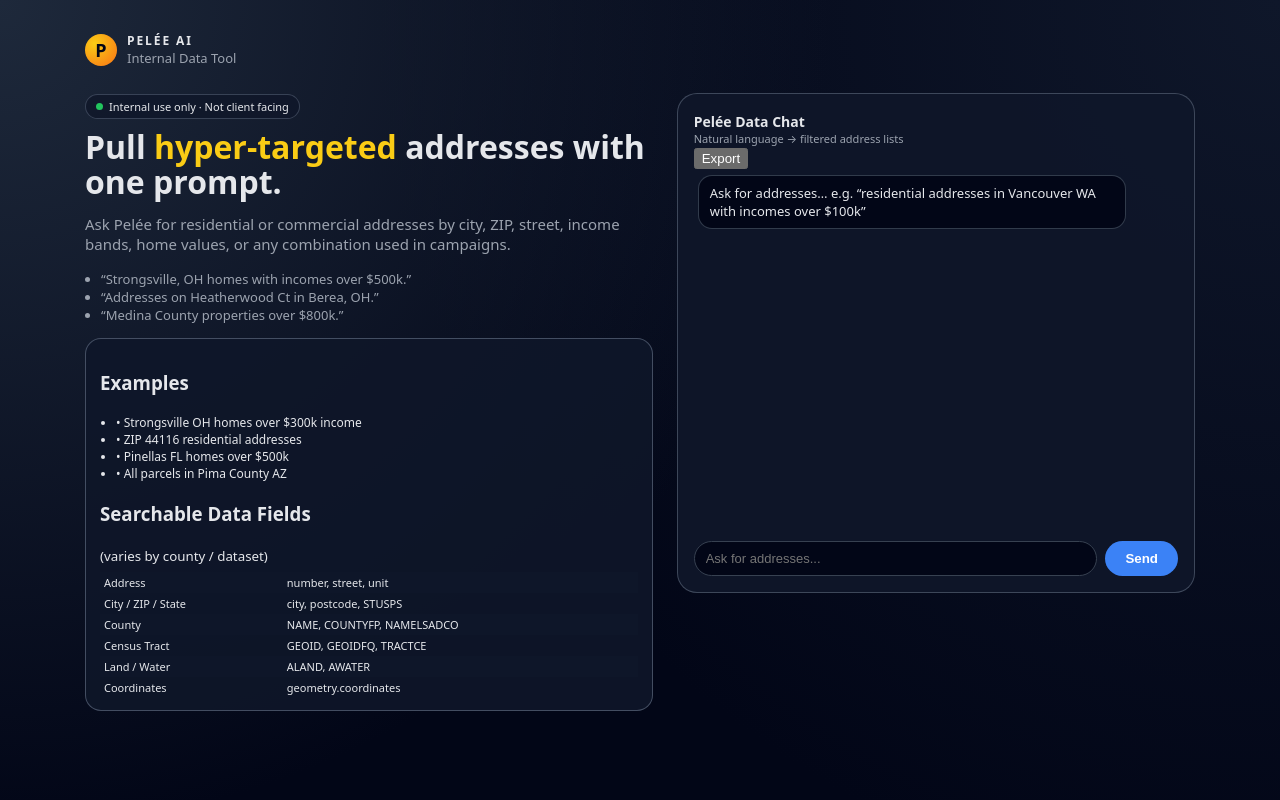
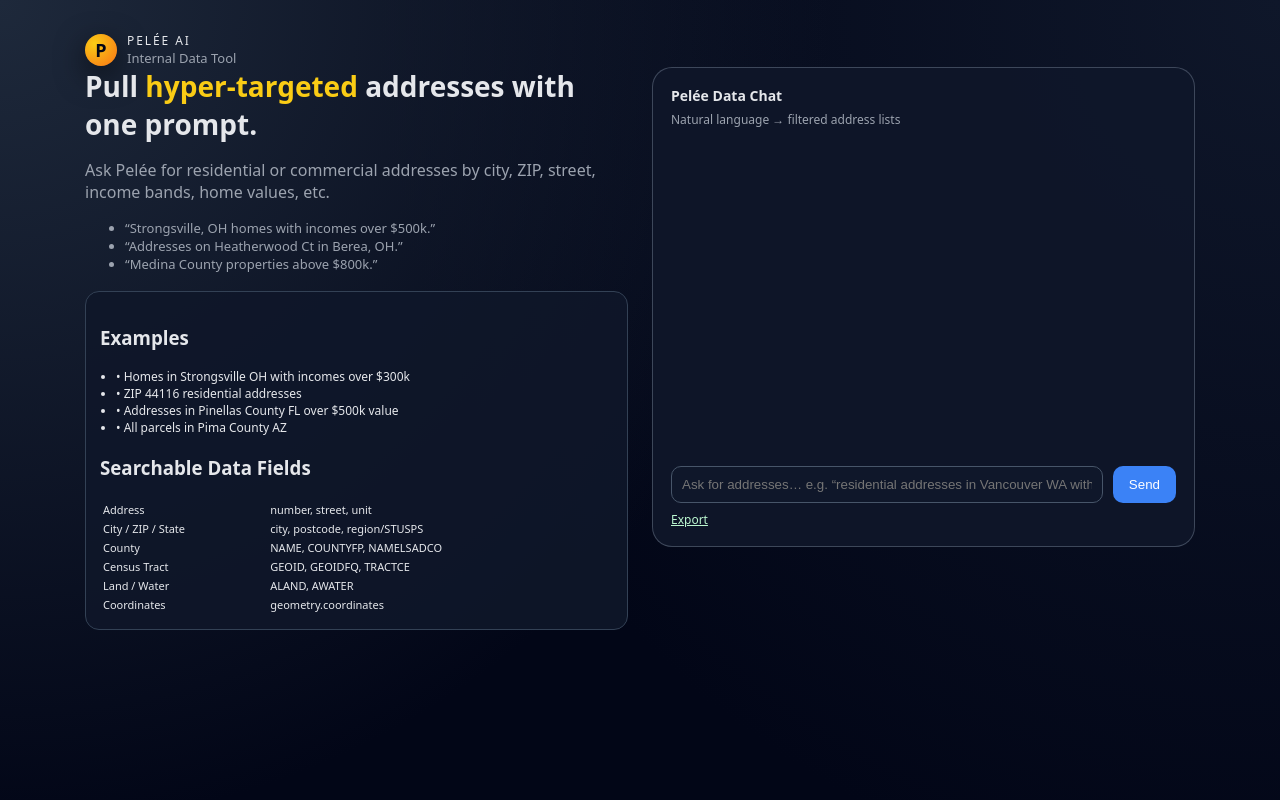
Before and after one commit to ccjackb22/Pelee.Residential, a Flask app: page / in a window 1280 px wide. Run offline with Flask 3, Linux system fonts and the light colour scheme; the visitor is signed in with stand-in values (Sample User, id 1).

Commit message:
Revise index.html for layout and style enhancements
Refactor HTML structure and styles for improved layout and readability.

```diff
--- a/templates/index.html
+++ b/templates/index.html
@@ -6,218 +6,171 @@
     <style>
         :root { color-scheme: dark; }
         * { box-sizing: border-box; }
+
         body {
             margin: 0;
             min-height: 100vh;
-            font-family: system-ui, -apple-system, BlinkMacSystemFont, "Segoe UI", sans-serif;
+            font-family: system-ui, sans-serif;
             background:
                 radial-gradient(circle at top left, #1e293b 0, transparent 55%),
                 radial-gradient(circle at top right, #0f172a 0, #020617 60%);
             color: #e5e7eb;
         }
+
         .page { max-width: 1150px; margin: 0 auto; padding: 32px 20px 40px; }
 
-        /* HEADER */
-        header {
-            display: flex; align-items: center; justify-content: space-between;
-            margin-bottom: 26px;
-        }
+        /* ----- HEADER ----- */
         .brand { display: flex; align-items: center; gap: 10px; }
         .brand-logo {
             width: 32px; height: 32px; border-radius: 999px;
             background: radial-gradient(circle at 30% 30%, #facc15, #f97316);
             display: flex; align-items: center; justify-content: center;
             font-weight: 800; font-size: 18px; color: #020617;
+            box-shadow: 0 10px 30px rgba(0,0,0,0.6);
         }
-        .brand-text { display: flex; flex-direction: column; }
-        .brand-name { font-weight: 600; letter-spacing: 0.16em; text-transform: uppercase; font-size: 12px; }
-        .brand-tagline { font-size: 13px; color: #9ca3af; }
+        .brand-name { font-size: 12px; letter-spacing: 0.16em; text-transform: uppercase; }
 
-        /* HERO */
-        .hero { display: grid; grid-template-columns: 1.15fr 1.05fr; gap: 24px; }
-        @media (max-width: 900px) { .hero { grid-template-columns: 1fr; } }
+        /* ----- LAYOUT ----- */
+        .hero { display: grid; grid-template-columns: 1fr 1fr; gap: 24px; }
+        .left-card { background: rgba(15,23,42,0.9); padding: 14px; border-radius: 14px; border: 1px solid #334155; }
 
-        .pill {
-            display: inline-flex; align-items: center; gap: 6px;
-            padding: 4px 10px; border-radius: 999px;
-            background: rgba(15,23,42,0.8);
-            border: 1px solid rgba(148,163,184,0.3);
-            font-size: 11px;
+        /* ----- CHAT UI ----- */
+        .chat-card {
+            height: 480px; display: flex; flex-direction: column;
+            background: rgba(15,23,42,0.95);
+            border-radius: 20px; padding: 18px;
+            border: 1px solid rgba(148,163,184,0.35);
         }
-        .pill-dot { width: 7px; height: 7px; border-radius: 999px; background: #22c55e; }
-
-        .hero-copy h1 { font-size: 32px; margin: 10px 0; line-height: 1.1; }
-        .hero-copy h1 span { color: #facc15; }
-        .hero-copy p { color: #9ca3af; font-size: 15px; margin-bottom: 16px; }
-        .hero-bullets { padding-left: 16px; color: #9ca3af; font-size: 13px; }
-
-        /* LEFT CARD */
-        .left-card {
-            background: rgba(15,23,42,0.9);
-            border-radius: 16px;
-            padding: 12px 14px;
-            border: 1px solid rgba(148,163,184,0.4);
-            margin-top: 14px;
-        }
-        .examples-list { padding-left: 16px; font-size: 12px; }
-
-        .fields-table { width: 100%; font-size: 11px; border-collapse: collapse; margin-top: 6px; }
-        .fields-table td { padding: 3px 4px; }
-        .fields-table tr:nth-child(odd) { background: rgba(15,23,42,0.9); }
-        .fields-label { width: 34%; color: #e5e7eb; font-weight: 500; }
-
-        /* CHAT CARD */
-        .chat-card {
-            background: rgba(15,23,42,0.95);
-            border-radius: 20px;
-            padding: 18px 16px 16px;
-            border: 1px solid rgba(148,163,184,0.35);
-            height: 500px; display: flex; flex-direction: column;
-        }
-        .chat-title { font-size: 14px; font-weight: 600; }
-        .chat-sub { font-size: 11px; color: #9ca3af; }
-
-        #chatbox { flex: 1; overflow-y: auto; padding: 6px 4px; font-size: 13px; }
-
-        .msg { margin-bottom: 10px; line-height: 1.4; }
-        .msg-user { text-align: right; }
+        #chatbox { flex: 1; overflow-y: auto; padding: 8px 4px; font-size: 13px; }
+        .msg { margin-bottom: 10px; }
         .bubble {
-            padding: 8px 11px; border-radius: 14px; display: inline-block; max-width: 90%;
+            display: inline-block; padding: 8px 11px; border-radius: 14px;
+            max-width: 85%; line-height: 1.4;
         }
         .bubble-user {
-            background: #1d4ed8; color: white; margin-left: auto;
+            background: #1d4ed8; color: #e5e7eb;
+            margin-left: auto; border-bottom-right-radius: 4px;
         }
         .bubble-assistant {
-            background: #020617; border: 1px solid rgba(55,65,81,0.9);
+            background: #020617; color: #e5e7eb;
+            border: 1px solid #334155; border-bottom-left-radius: 4px;
         }
 
-        /* INPUT */
-        .input-row { display: flex; gap: 8px; margin-top: 8px; }
+        /* Input Row */
+        .input-row { display: flex; gap: 10px; margin-top: 10px; }
         #userInput {
-            flex: 1; padding: 9px 11px; border-radius: 999px;
-            border: 1px solid #374151; background: #020617;
-            color: white; font-size: 13px;
+            flex: 1; padding: 10px; border-radius: 10px;
+            border: 1px solid #475569; background: #0f172a; color: white;
         }
         #sendBtn {
-            padding: 0 20px; border-radius: 999px;
-            background: #3b82f6; border: none; color: white; font-weight: 600;
-            cursor: pointer;
+            padding: 0 16px; border-radius: 10px;
+            background: #3b82f6; border: none; color: white; cursor: pointer;
         }
 
-        /* LOADING BAR */
+        /* Loading bar */
         #loadingBar {
-            height: 4px;
-            background: linear-gradient(90deg, #3b82f6, #60a5fa);
-            width: 0%;
-            transition: width 0.25s ease-out;
-            border-radius: 999px;
-            margin-top: 6px;
+            width: 100%; height: 4px;
+            background: rgba(255,255,255,0.15);
+            margin-top: 8px; overflow: hidden;
+            border-radius: 4px; display: none;
         }
+        #loadingBar div {
+            width: 0%; height: 100%; background: #3b82f6;
+            animation: loadAnim 1.2s infinite linear;
+        }
+        @keyframes loadAnim {
+            0% { width: 0%; }
+            50% { width: 80%; }
+            100% { width: 0%; }
+        }
+
+        /* Results */
+        .result-item { border-top: 1px solid #334155; padding: 8px 0; font-size: 12px; }
     </style>
 </head>
 
 <body>
 <div class="page">
-
-    <!-- HEADER -->
     <header>
         <div class="brand">
             <div class="brand-logo">P</div>
-            <div class="brand-text">
+            <div>
                 <div class="brand-name">PELÉE AI</div>
-                <div class="brand-tagline">Internal Data Tool</div>
+                <div style="font-size:13px;color:#9ca3af;">Internal Data Tool</div>
             </div>
         </div>
     </header>
 
+    <!-- MAIN GRID -->
     <section class="hero">
 
-        <!-- LEFT -->
-        <div class="hero-copy">
-            <div class="pill">
-                <span class="pill-dot"></span>
-                Internal use only · Not client facing
-            </div>
+        <!-- LEFT: TEXT + EXAMPLES -->
+        <div>
+            <h1 style="font-size:28px;margin:0 0 12px;">Pull <span style="color:#facc15;">hyper-targeted</span> addresses with one prompt.</h1>
+            <p style="color:#9ca3af;">Ask Pelée for residential or commercial addresses by city, ZIP, street, income bands, home values, etc.</p>
 
-            <h1>Pull <span>hyper-targeted</span> addresses with one prompt.</h1>
-
-            <p>
-                Ask Pelée for residential or commercial addresses by city, ZIP, street,
-                income bands, home values, or any combination used in campaigns.
-            </p>
-
-            <ul class="hero-bullets">
+            <ul style="font-size:13px;color:#9ca3af; margin-bottom:18px;">
                 <li>“Strongsville, OH homes with incomes over $500k.”</li>
                 <li>“Addresses on Heatherwood Ct in Berea, OH.”</li>
-                <li>“Medina County properties over $800k.”</li>
+                <li>“Medina County properties above $800k.”</li>
             </ul>
 
             <div class="left-card">
                 <h3>Examples</h3>
-                <ul class="examples-list">
-                    <li>• Strongsville OH homes over $300k income</li>
+                <ul style="font-size:12px;margin:0 0 10px;padding-left:16px;">
+                    <li>• Homes in Strongsville OH with incomes over $300k</li>
                     <li>• ZIP 44116 residential addresses</li>
-                    <li>• Pinellas FL homes over $500k</li>
+                    <li>• Addresses in Pinellas County FL over $500k value</li>
                     <li>• All parcels in Pima County AZ</li>
                 </ul>
 
                 <h3>Searchable Data Fields</h3>
-                <small>(varies by county / dataset)</small>
-
-                <table class="fields-table">
-                    <tr><td class="fields-label">Address</td><td>number, street, unit</td></tr>
-                    <tr><td class="fields-label">City / ZIP / State</td><td>city, postcode, STUSPS</td></tr>
-                    <tr><td class="fields-label">County</td><td>NAME, COUNTYFP, NAMELSADCO</td></tr>
-                    <tr><td class="fields-label">Census Tract</td><td>GEOID, GEOIDFQ, TRACTCE</td></tr>
-                    <tr><td class="fields-label">Land / Water</td><td>ALAND, AWATER</td></tr>
-                    <tr><td class="fields-label">Coordinates</td><td>geometry.coordinates</td></tr>
+                <table style="font-size:11px;width:100%;margin-top:6px;">
+                    <tr><td>Address</td><td>number, street, unit</td></tr>
+                    <tr><td>City / ZIP / State</td><td>city, postcode, region/STUSPS</td></tr>
+                    <tr><td>County</td><td>NAME, COUNTYFP, NAMELSADCO</td></tr>
+                    <tr><td>Census Tract</td><td>GEOID, GEOIDFQ, TRACTCE</td></tr>
+                    <tr><td>Land / Water</td><td>ALAND, AWATER</td></tr>
+                    <tr><td>Coordinates</td><td>geometry.coordinates</td></tr>
                 </table>
             </div>
         </div>
 
-        <!-- RIGHT CHAT -->
+        <!-- RIGHT: CHAT UI -->
         <div>
             <div class="chat-card">
-                <div class="chat-header">
-                    <div>
-                        <div class="chat-title">Pelée Data Chat</div>
-                        <div class="chat-sub">Natural language → filtered address lists</div>
-                    </div>
-                    <button onclick="window.location='/export'" id="exportBtn">Export</button>
-                </div>
+                <div style="font-size:14px;font-weight:600; margin-bottom:6px;">Pelée Data Chat</div>
+                <div style="font-size:12px;color:#9ca3af;margin-bottom:8px;">Natural language → filtered address lists</div>
+
+                <div id="loadingBar"><div></div></div>
 
                 <div id="chatbox">
-                    <div class="msg">
-                        <div class="bubble bubble-assistant">
-                            Ask for addresses… e.g. “residential addresses in Vancouver WA with incomes over $100k”
-                        </div>
-                    </div>
-
                     {% if error %}
-                    <div class="msg">
-                        <div class="bubble bubble-assistant" style="color:#f87171;">
-                            Error: {{ error }}
-                        </div>
-                    </div>
+                        <div class="msg"><div class="bubble bubble-assistant">Error: {{ error }}</div></div>
                     {% endif %}
 
                     {% if results %}
-                    <div class="msg">
-                        <div class="bubble bubble-assistant">
-                            Found {{ results|length }} results.
-                        </div>
-                    </div>
+                        <div class="msg"><div class="bubble bubble-assistant">
+                            <strong>{{ results|length }}</strong> address(es) found.
+                        </div></div>
+
+                        {% for r in results %}
+                            <div class="result-item">
+                                {{ r.number }} {{ r.street }} {{ r.unit }}<br>
+                                <small>{{ r.city }}, {{ r.region }} {{ r.postcode }}</small>
+                            </div>
+                        {% endfor %}
                     {% endif %}
                 </div>
 
-                <!-- LOADING BAR -->
-                <div id="loadingBar"></div>
+                <form id="chatForm" method="POST" action="/search" class="input-row">
+                    <input id="userInput" name="query"
+                           placeholder='Ask for addresses… e.g. “residential addresses in Vancouver WA with incomes over $100k”'
+                           required>
+                    <button id="sendBtn">Send</button>
+                </form>
 
-                <!-- INPUT -->
-                <form method="POST" action="/search" class="input-row">
-                    <input id="userInput" name="query" placeholder="Ask for addresses..." autocomplete="off">
-                    <button id="sendBtn" type="submit">Send</button>
-                </form>
+                <a href="/export" style="color:#bbf7d0;font-size:12px;margin-top:8px;">Export</a>
             </div>
         </div>
 
@@ -225,24 +178,13 @@
 </div>
 
 <script>
-    // Poll loading state every 300ms and animate bar
-    let bar = document.getElementById("loadingBar");
+    // simple loading bar toggle
+    const form = document.getElementById("chatForm");
+    const loadingBar = document.getElementById("loadingBar");
 
-    async function poll() {
-        let res = await fetch("/loading");
-        let data = await res.json();
-
-        if (data.active) {
-            if (bar.style.width === "0%") bar.style.width = "5%";
-            bar.style.width = (parseFloat(bar.style.width) + 8) + "%";
-            if (parseFloat(bar.style.width) > 95) bar.style.width = "95%";
-        } else {
-            bar.style.width = "100%";
-            setTimeout(() => bar.style.width = "0%", 400);
-        }
-    }
-
-    setInterval(poll, 300);
+    form.addEventListener("submit", () => {
+        loadingBar.style.display = "block";
+    });
 </script>
 
 </body>
```
